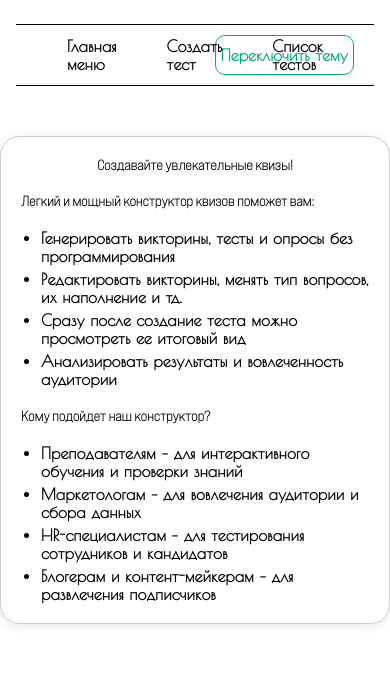
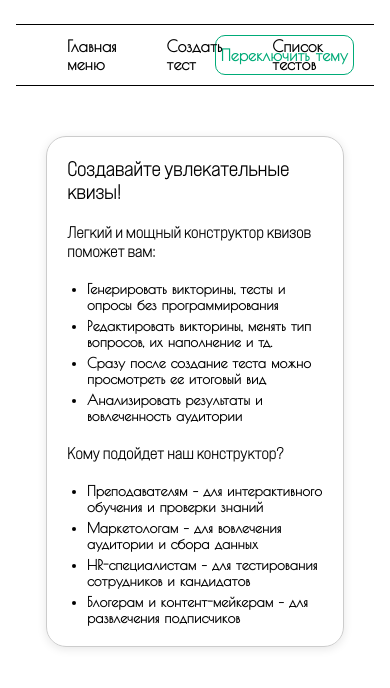
Before and after one commit to bipbipip/quiz-constructor, a website with bundled scripts: page index.html in a window 390 px wide. Built offline with nearby package versions, Linux system fonts and the light colour scheme.

Commit message:
made adaptive for home page

```diff
--- a/media.css
+++ b/media.css
@@ -1,8 +1,5 @@
 @media screen and (max-width: 1200px) {
 
-     .home-section-head {
-         font-size: 14px;
-     }
      .question {
          font-size: 14px;
      }
@@ -126,8 +123,23 @@
         max-width: 80px;
     }
 }
+@media screen and (max-width: 600px) {
+    .home {
+        margin: 50px 30px 0 ;
+    }
+    .home-section-head {
+        font-size: 20px;
+    }
+    .home-section-subhead {
+        font-size: 16px;
+    }
+    .home-section-list {
+        font-size: 14px;
+    }
+}
 
 @media screen and (max-width: 425px) {
+
     .quiz-container{
         max-width: 370px;
     }
@@ -141,12 +153,30 @@
 }
 
 @media screen and (max-width: 375px) {
+    .home-section {
+        gap: 10px;
+    }
+    .home-section-head {
+        font-size: 18px;
+    }
+    .home-section-subhead {
+        font-size: 14px;
+    }
+    .home-section-list {
+        font-size: 12px;
+    }
     .quiz-container{
         max-width: 310px;
+    }
+    #themeToggle {
+        font-size: 14px;
     }
 }
 
 @media screen and (max-width: 320px) {
+    .home-section-list {
+        font-size: 8px;
+    }
 .quiz-container{
         max-width: 270px;
     }
--- a/style.css
+++ b/style.css
@@ -383,6 +383,10 @@ body {
   color: white;
   font-size: 18px;
 }
+.home-intro {
+  display: flex;
+  justify-content: center;
+}
 .home {
   display: flex;
   flex-direction: column;
@@ -402,9 +406,10 @@ body {
 }
 .home-section-head {
   font-family: 'Bebas-Neue';
-
-
 }
+.home-section-subhead {
+  font-family: 'Bebas-Neue';
+} {}
 .home-section-list {
   font-family: "Poiret One";
   font-weight: bold;
--- a/utils/render/renderHome.js
+++ b/utils/render/renderHome.js
@@ -6,10 +6,11 @@ export function renderHomePage(app) {
   render(
     app,
     `
-        <div class="home container">
+    <section class="home-intro container">
+        <div class="home">
             <h1 class="home-section-head">Создавайте увлекательные квизы!</h1>
             <section class="home-section">
-            <h2 class="home-section-head">Легкий и мощный конструктор квизов поможет вам:</h2>
+            <h2 class="home-section-subhead">Легкий и мощный конструктор квизов поможет вам:</h2>
                  <div class="home-section-intro">
                     <ul class="home-section-list">
                         <li class="home-section-list-item">Генерировать викторины, тесты и опросы без программирования</li>
@@ -18,7 +19,7 @@ export function renderHomePage(app) {
                         <li class="home-section-list-item">Анализировать результаты и вовлеченность аудитории</li>
                     </ul>
                 </div>
-            <h2 class="home-section-head">Кому подойдет наш конструктор?</h2>
+            <h2 class="home-section-subhead">Кому подойдет наш конструктор?</h2>
                 <div class="home-section-intro">
                   <ul class="home-section-list">
                           <li class="home-section-list-item">Преподавателям – для интерактивного обучения и проверки знаний</li>
@@ -27,9 +28,11 @@ export function renderHomePage(app) {
                           <li class="home-section-list-item">Блогерам и контент-мейкерам – для развлечения подписчиков</li>
                       </ul>
                 </div>
+
             </section>
 
         </div>
+    </section>
     `,
   );
 }
```
